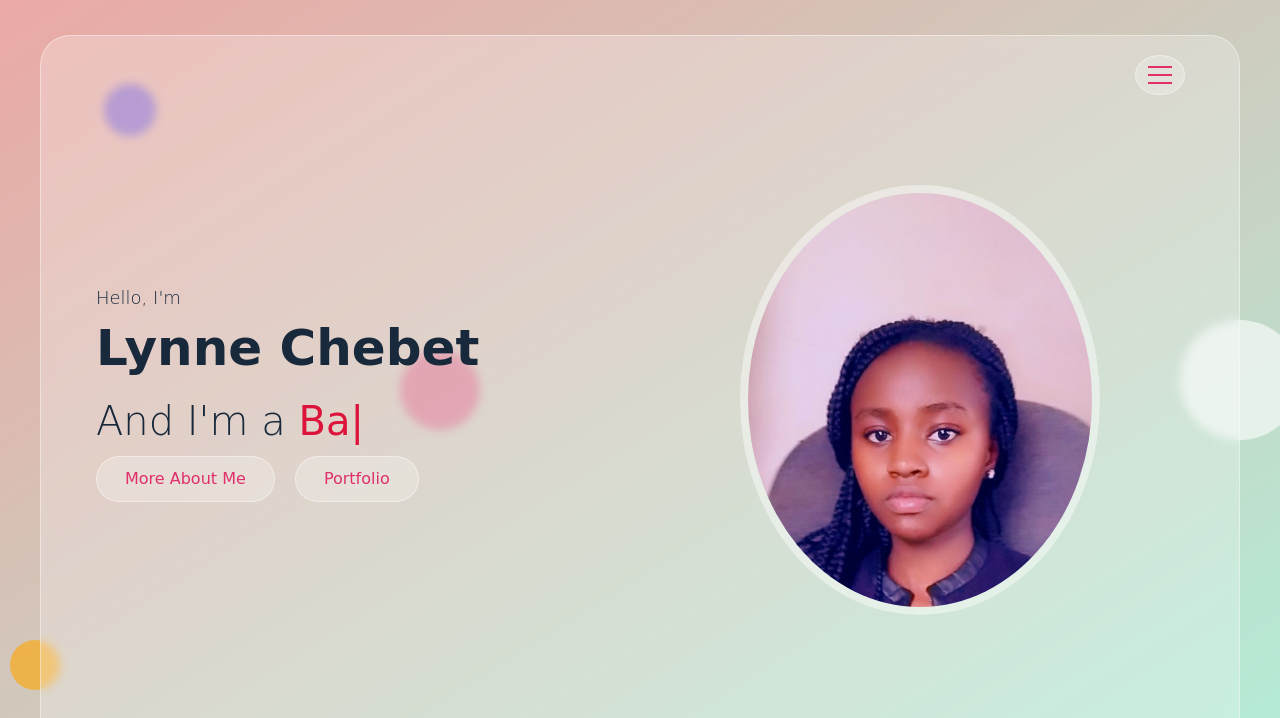
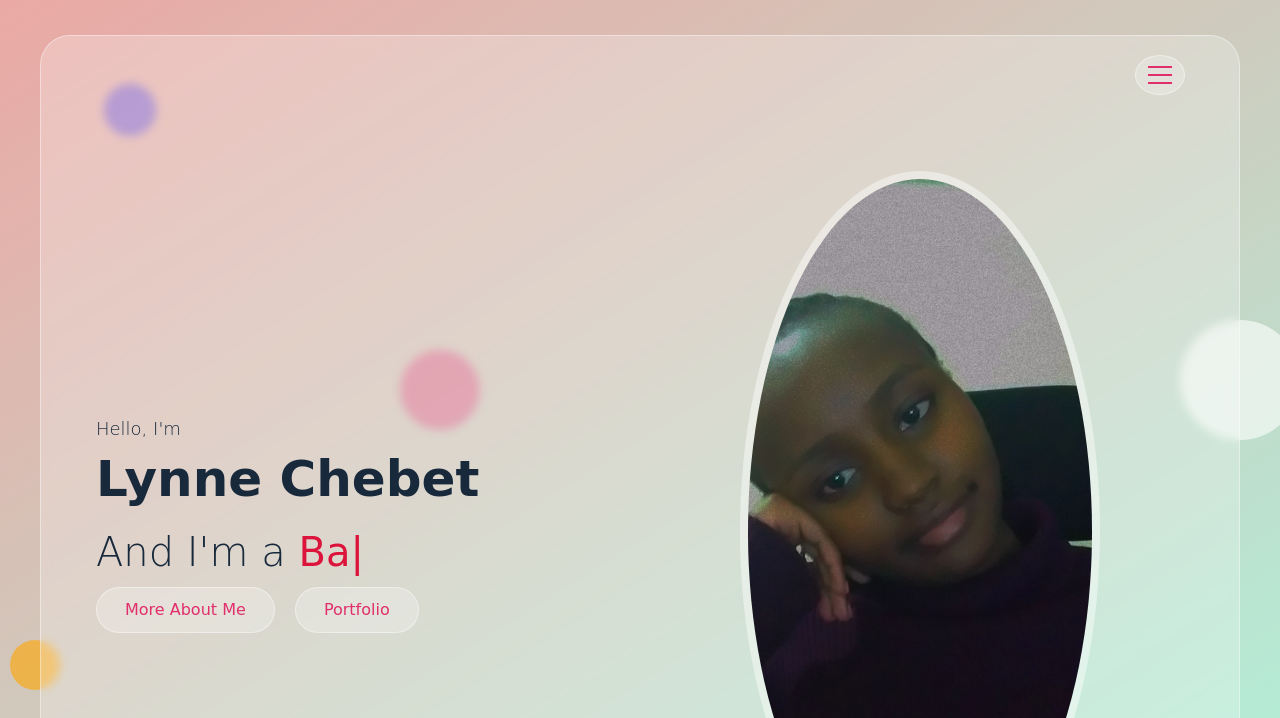
Before and after one commit to dev-lynne/myportfolio, a plain HTML site: page index.html in a window 1280 px wide. Shown: the top 718 px of the page. Drawn offline with nearby package versions, Linux system fonts and the light colour scheme.

Commit message:
update index.html

```diff
--- a/index.html
+++ b/index.html
@@ -76,7 +76,7 @@
                 </div>
                 <div class="home-img">
                 <div class="img-box">
-                    <img src="assets/images/profile.jpg" alt="profile-img">
+                    <img src="assets/images/profile2.jpg" alt="profile-img">
                 </div>
             </div>
         </div>
@@ -95,7 +95,7 @@
            <div class="row">
                <div class="about-img">
                    <div class="img-box">
-                       <img src="assets/images/profile.jpg" alt="about-img">
+                       <img src="assets/images/profile2.jpg" alt="about-img">
                    </div>
 
                  </div>
```
